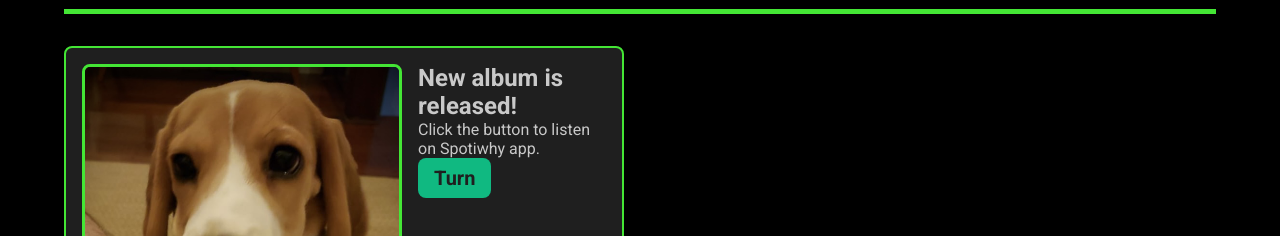
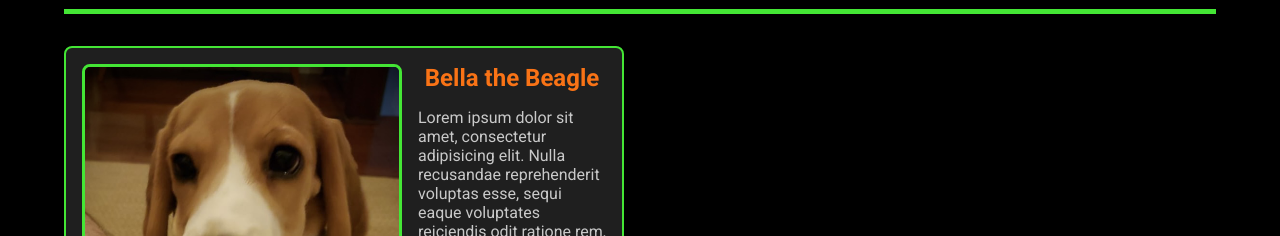
Before and after one commit to amaralBruno27866/brunoPortfolio, a React (Vite) app in the folder my-project/: page / in a window 1280 px wide. Shown: the part 716-952 px from the top of the page. Built offline with nearby package versions, Linux system fonts and the light colour scheme.

Commit message:
update: applying styles

```diff
--- a/my-project/src/components/AboutMe/Banner/Banner.jsx
+++ b/my-project/src/components/AboutMe/Banner/Banner.jsx
@@ -9,8 +9,13 @@ export function Banner(){
                     <img src={photo} alt="" />
                 </figure>
                 <div className={styles.card_body}>
-                    <h2>New album is released!</h2>
-                    <p>Click the button to listen on Spotiwhy app.</p>
+                    <h2>Bella the Beagle</h2>
+                    <p>
+                        Lorem ipsum dolor sit amet, consectetur adipisicing elit.
+                        Nulla recusandae reprehenderit voluptas esse, sequi eaque
+                        voluptates reiciendis odit ratione rem, in, cupiditate non
+                        eveniet temporibus cum optio quaerat vero eius.
+                    </p>
                     <div className={styles.button}>
                         <button> Turn </button>
                     </div>
--- a/my-project/src/components/AboutMe/Banner/Banner.module.css
+++ b/my-project/src/components/AboutMe/Banner/Banner.module.css
@@ -11,7 +11,7 @@
 }
 
 .banner:hover{
-    transform: scale(1.01) translateY(-5px);
+    /* transform: scale(1.01) translateY(-5px); */
     background: var(--gray-900);
 }
 
@@ -25,16 +25,38 @@
     border-radius: 8px;
     margin-right: 1rem;
     cursor: pointer;
+    transition: ease-in-out 0.5s;
+}
 
+.banner figure img:hover{
+    transform: scale(1.01) translateY(-5px);
 }
 
 .card_body{
     max-height: 20rem;
+    position: relative;
+}
+
+.card_body h2{
+    font-size: 1.5rem;
+    color: var(--orange-500);
+    text-align: center;
+    margin-bottom: 1rem;
+}
+
+.card_body p{
+    font-size: 1rem;
+    margin-bottom: 1rem;
+}
+
+.card_body button{
+    position: absolute;
+    bottom: 0;
+    right: 0;
+    padding: 0.5rem 1rem;
 }
 
 .button button{
-    margin-right: 1rem;
-    padding: 0.5rem 1rem;
     font-size: 1.25rem;
     border: none;
     border-radius: 8px;
```
